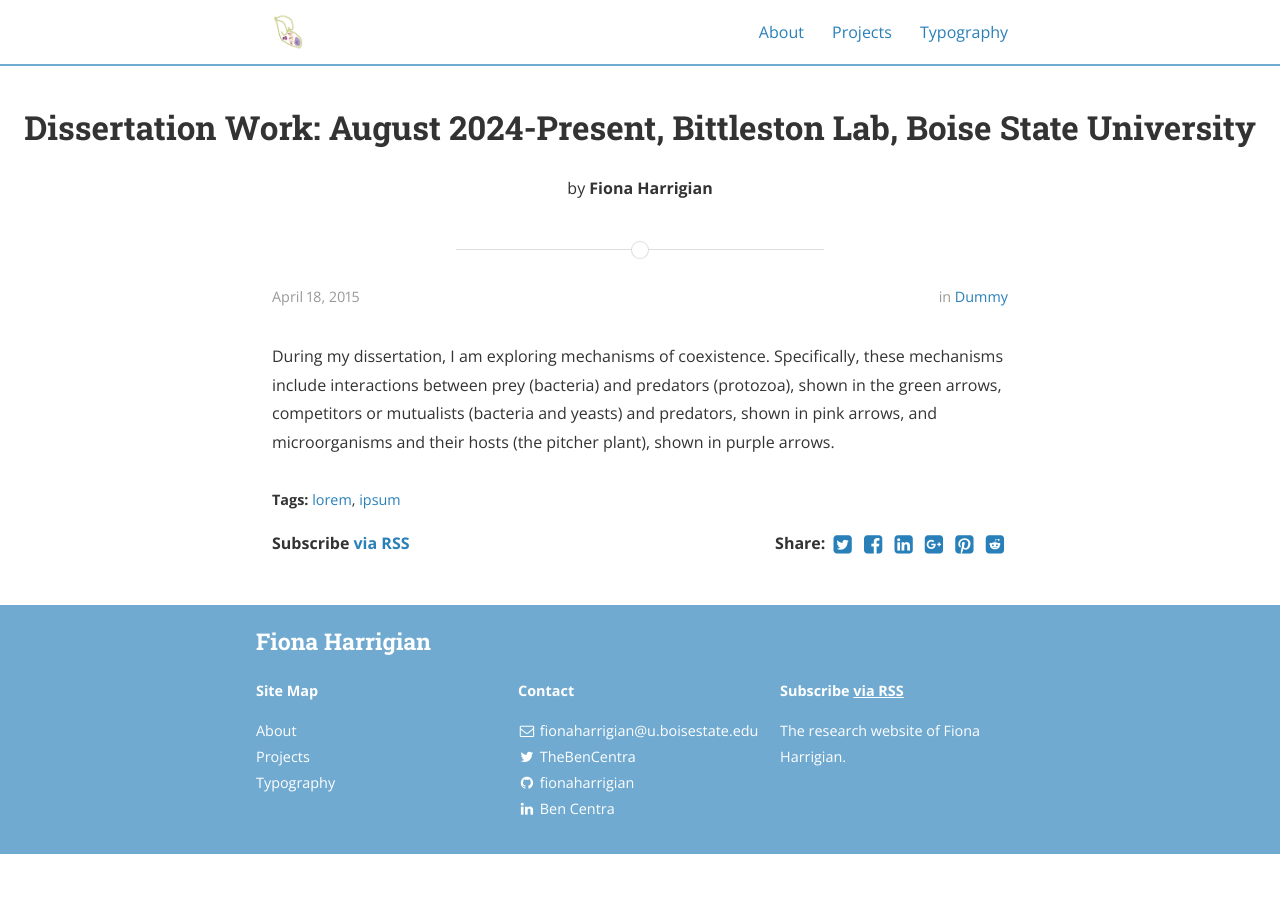
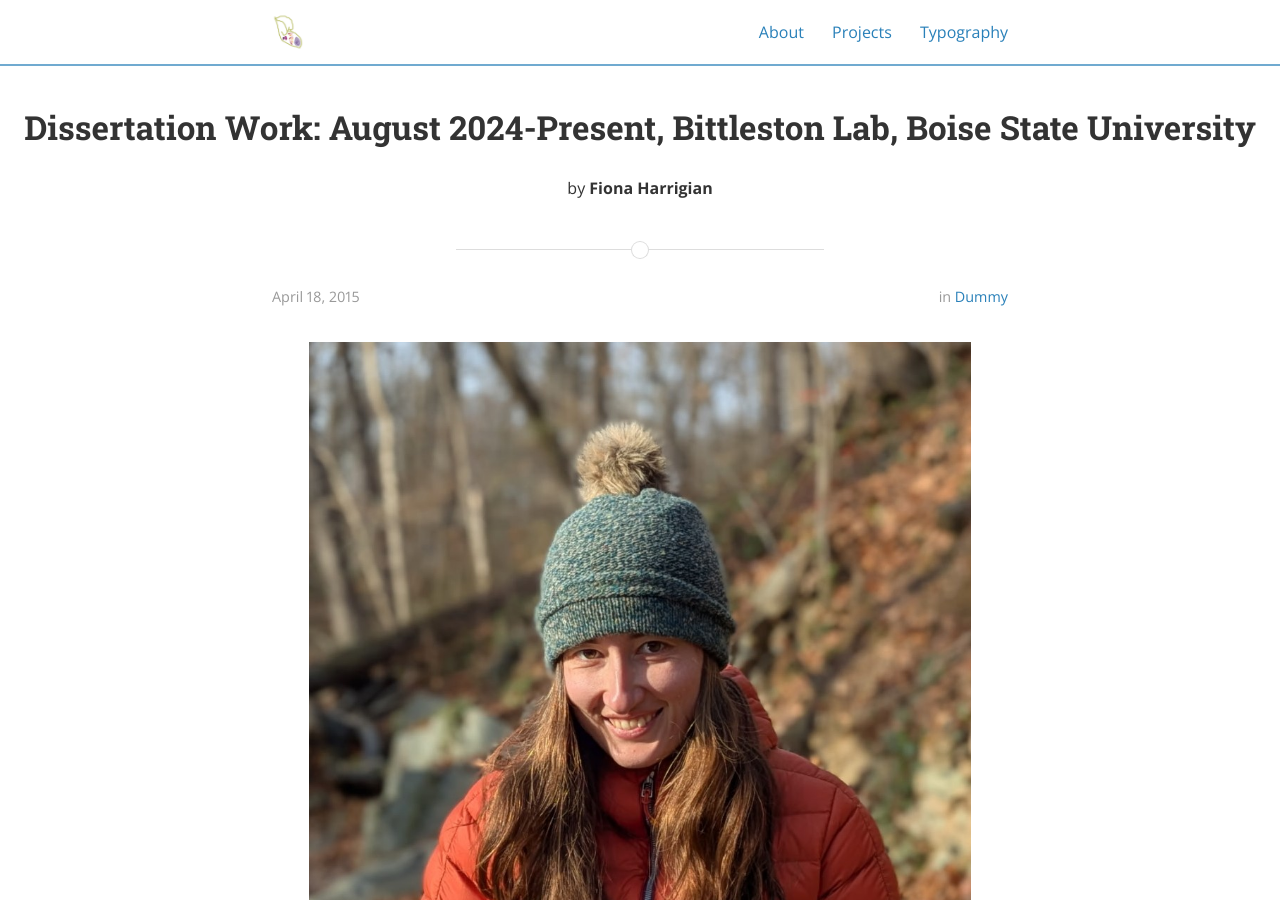
Before and after one commit to FionaHarrigian/fionaharrigian.github.io, a Jekyll site: the page built from _posts/2026-04-22-Dissertation_Work.md, in a window 1280 px wide and 900 px high. Built offline with Jekyll 4.4.1, drawn with Linux system fonts in a browser that asks for light colours; nearby versions of some CDN libraries.

Commit message:
Update 2026-04-22-Dissertation_Work.md
trying to add image to this

```diff
--- a/_posts/2026-04-22-Dissertation_Work.md
+++ b/_posts/2026-04-22-Dissertation_Work.md
@@ -7,4 +7,6 @@ categories: Dummy
 tags: lorem ipsum
 ---
 
+![alt text]({{ site.baseurl }}/assets/profile_website_pic.JPEG "Profile Picture"){:.profile}
+
 During my dissertation, I am exploring mechanisms of coexistence. Specifically, these mechanisms include interactions between prey (bacteria) and predators (protozoa), shown in the green arrows, competitors or mutualists (bacteria and yeasts) and predators, shown in pink arrows, and microorganisms and their hosts (the pitcher plant), shown in purple arrows.
```
